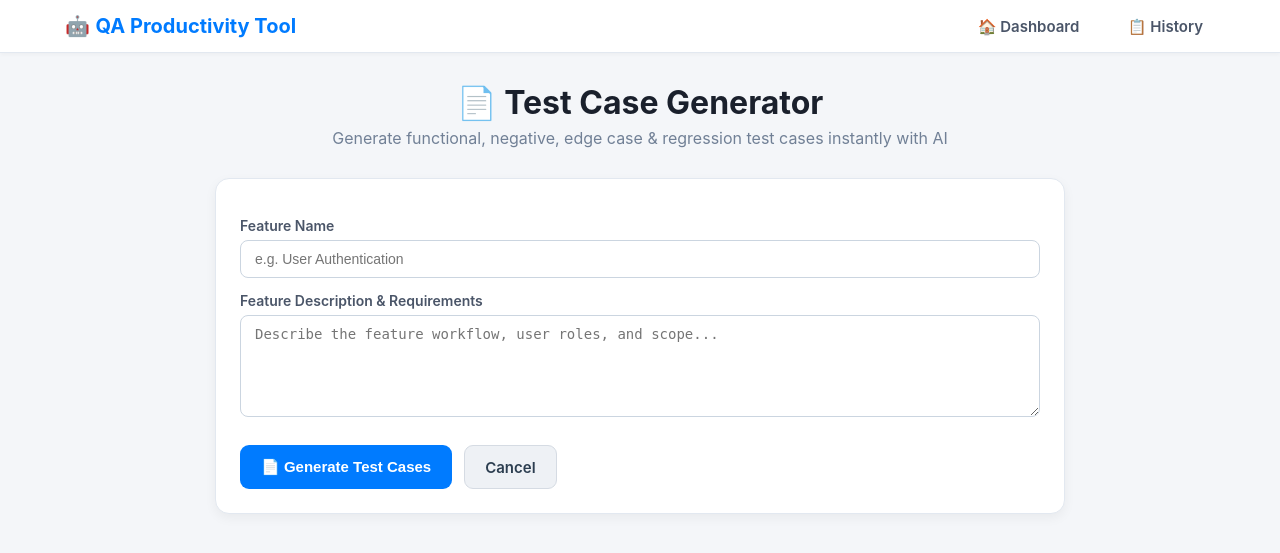
After one commit to krinalpixster-sketch/qa-genie, a Flask app: page /testcase in a window 1280 px wide. The commit adds this page. Shown: the top 553 px of the page. Run offline with Flask 3, Linux system fonts and the light colour scheme; some libraries are stand-ins or nearby versions.

Commit message:
Add dedicated page and Open Dedicated Page button for Test Case Generator

```diff
--- a/app.py
+++ b/app.py
@@ -1052,6 +1052,11 @@ def home():
     )
 
 
+@app.route("/testcase", methods=["GET"])
+def testcase_page():
+    return render_template("testcase.html")
+
+
 @app.route("/scenario", methods=["GET"])
 def scenario_page():
     return render_template("scenario.html")
--- a/templates/index.html
+++ b/templates/index.html
@@ -70,6 +70,9 @@
         <div class="card">
             <h2>📄 Test Case Generator</h2>
             <p>Generate functional, negative, edge case & regression test cases instantly with AI.</p>
+            <div style="margin-bottom: 10px;">
+                <a href="/testcase" class="btn btn-secondary btn-sm">Open Dedicated Page ➡️</a>
+            </div>
             <form action="/generate" method="POST">
                 <label>Feature Name</label>
                 <input type="text" name="feature" placeholder="e.g. User Authentication" required>
--- /dev/null
+++ b/templates/testcase.html
@@ -0,0 +1,46 @@
+<!DOCTYPE html>
+<html lang="en">
+<head>
+    <meta charset="UTF-8">
+    <meta name="viewport" content="width=device-width, initial-scale=1.0">
+    <title>QA Productivity Tool - Test Case Generator</title>
+    <link rel="stylesheet" href="{{ url_for('static', filename='style.css') }}">
+</head>
+<body>
+
+<header class="navbar">
+    <div class="nav-container">
+        <div class="logo">🤖 <strong>QA Productivity Tool</strong></div>
+        <nav class="nav-links">
+            <a href="/">🏠 Dashboard</a>
+            <a href="/history">📋 History</a>
+        </nav>
+    </div>
+</header>
+
+<div class="container">
+
+    <div class="header-section">
+        <h1>📄 Test Case Generator</h1>
+        <p class="subtitle">Generate functional, negative, edge case & regression test cases instantly with AI</p>
+    </div>
+
+    <div class="card form-card">
+        <form action="/generate" method="POST">
+            <label>Feature Name</label>
+            <input type="text" name="feature" placeholder="e.g. User Authentication" required>
+
+            <label>Feature Description & Requirements</label>
+            <textarea name="description" rows="5" placeholder="Describe the feature workflow, user roles, and scope..." required></textarea>
+
+            <div class="action-buttons" style="justify-content: flex-start;">
+                <button type="submit" class="btn btn-primary">📄 Generate Test Cases</button>
+                <a href="/" class="btn btn-secondary">Cancel</a>
+            </div>
+        </form>
+    </div>
+
+</div>
+
+</body>
+</html>
```
